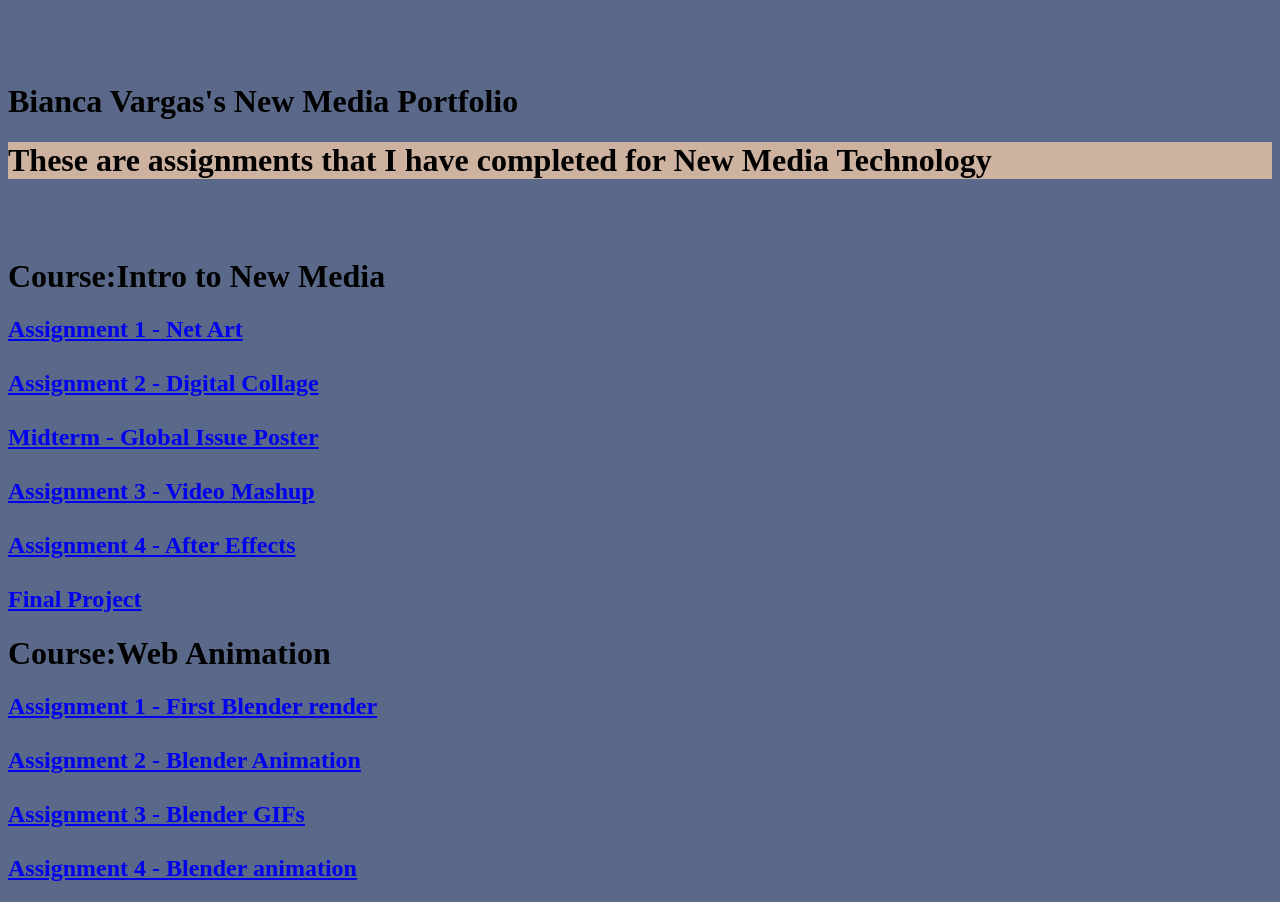
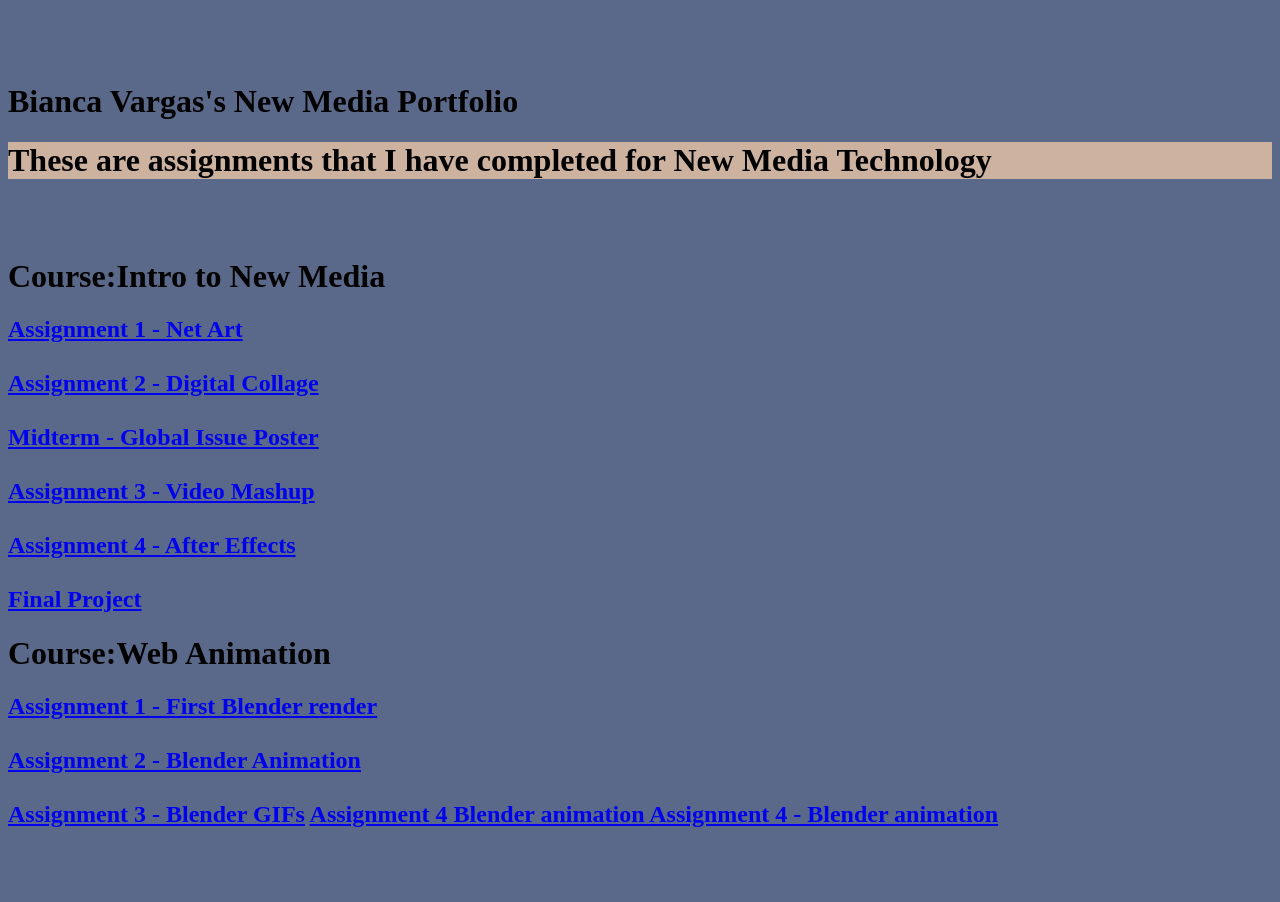
Before and after one commit to mrsalves0109/mrsalves0109.github.io, a plain HTML site: page index.html in a window 1280 px wide. After the commit the page ends 848 px from the top, so only its background shows below. Drawn offline with Linux system fonts and the light colour scheme.

Commit message:
Update index.html

```diff
--- a/index.html
+++ b/index.html
@@ -35,7 +35,7 @@ a:hover { color:green;}
   <a href="BlenderAssignment2.html">Assignment 2 - Blender Animation</a>
   <br></br>
  <a href="Blendergifs.html">Assignment 3 - Blender GIFs</a>
- <br></br>
+<a href="Blendermidterm.html"> Assignment 4  Blender animation </a>
  <a href="Blendermidterm.html">Assignment 4 - Blender animation</a>
 
 </h2>
```
